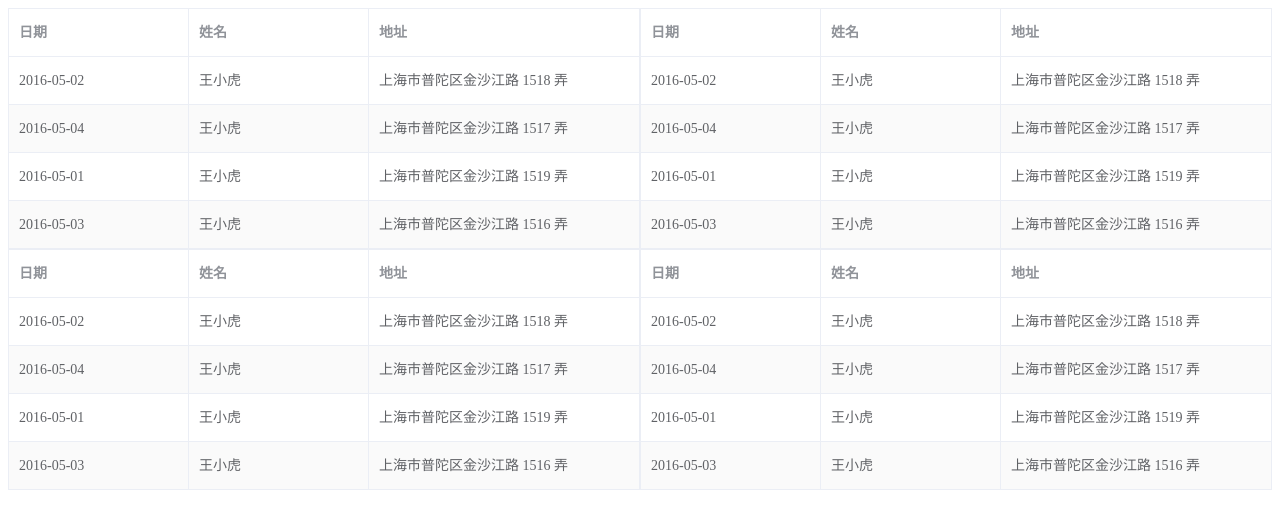
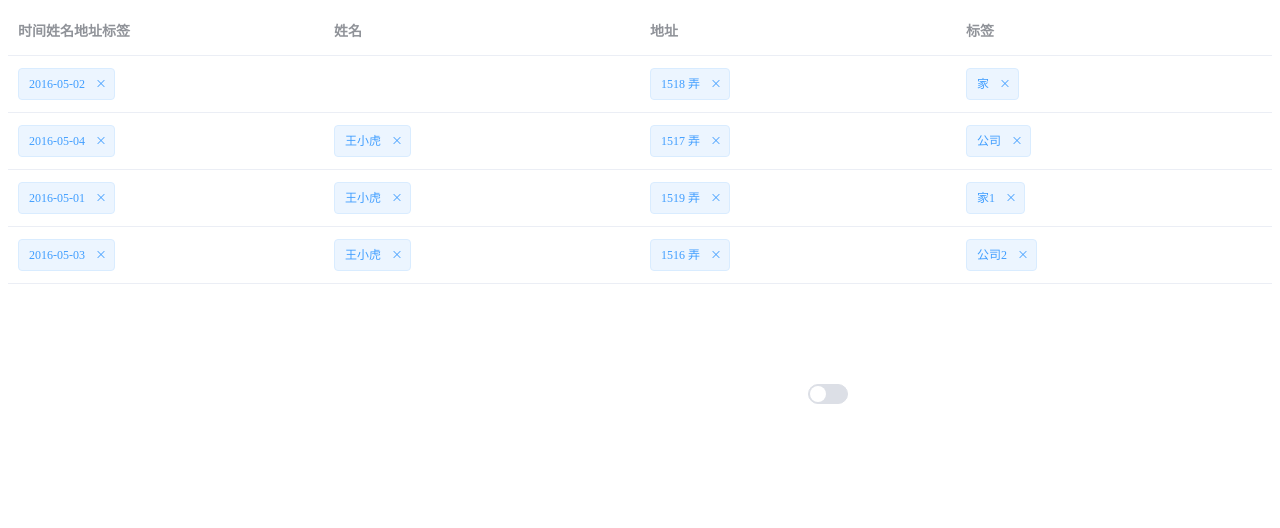
Before and after one commit to jutian88/vue-cli3, a Vue app: page /#/ in a window 1280 px wide. Shown: the top 528 px of the page. Built offline with nearby package versions, Linux system fonts and the light colour scheme.

Commit message:
重大变动： 1. 列表逻辑书写 2.element-ui

```diff
--- a/src/App.vue
+++ b/src/App.vue
@@ -7,7 +7,6 @@
         <router-view :key="$route.fullPath"></router-view>
       </div>
     </div>
-    <router-view/>
   </div>
 </template>
 
--- a/src/views/verify-list/index.vue
+++ b/src/views/verify-list/index.vue
@@ -1,6 +1,6 @@
 <template>
   <main class="main">
-    <left-table class="left-wrap" />
+<!--    <left-table class="left-wrap" />-->
     <right-table class="right-wrap" />
   </main>
 </template>
@@ -26,6 +26,6 @@ export default {
 }
 .left-wrap,
 .right-wrap {
-  width: 50%;
+  width: 100%;
 }
 </style>
--- a/src/views/verify-list/right-table.vue
+++ b/src/views/verify-list/right-table.vue
@@ -1,52 +1,149 @@
 <template>
+  <section>
     <el-table
+      ref="filterTable"
       :data="tableData"
-    border
-    stripe
-    style="width: 100%">
+    >
       <el-table-column
         prop="date"
-      label="日期"
-      width="180">
+        :label="labelData"
+      >
+        <template slot-scope="scope">
+          <el-tag
+            v-if="scope.row.date"
+            closable
+            disable-transitions
+            @close="handleClose('date', scope.row.date)"
+          >
+            {{scope.row.date}}
+          </el-tag>
+        </template>
       </el-table-column>
       <el-table-column
         prop="name"
         label="姓名"
-      width="180">
+      >
+        <template slot-scope="scope">
+          <el-tag
+            v-if="scope.row.name"
+            closable
+            disable-transitions
+            @close="handleClose('name',scope.row.name)"
+          >
+            {{scope.row.name}}
+          </el-tag>
+        </template>
       </el-table-column>
       <el-table-column
         prop="address"
-      label="地址">
+        label="地址"
+      >
+        <template slot-scope="scope">
+          <el-tag
+            v-if="scope.row.address"
+            closable
+            disable-transitions
+            @close="handleClose('address',scope.row.address)"
+          >
+            {{scope.row.address}}
+          </el-tag>
+        </template>
+      </el-table-column>
+      <el-table-column
+        prop="tag"
+        label="标签"
+      >
+        <template slot-scope="scope">
+          <el-tag
+            v-if="scope.row.tag"
+            closable
+            disable-transitions
+            @close="handleClose('tag', scope.row.tag)"
+          >
+            {{scope.row.tag}}
+          </el-tag>
+        </template>
       </el-table-column>
     </el-table>
+    <el-switch
+      :style="{marginTop: '100px', marginLeft: '800px'}"
+      v-model="isTrunOn"
+      active-color="#13ce66"
+    >
+    </el-switch>
+  </section>
 </template>
 
 <script>
 export default {
   data() {
     return {
+      labelData: ['时间', '姓名', '地址', '标签'],
       tableData: [
         {
           date: '2016-05-02',
-          name: '王小虎',
-          address: '上海市普陀区金沙江路 1518 弄'
+          name: '',
+          address: '1518 弄',
+          tag: '家'
         },
         {
           date: '2016-05-04',
           name: '王小虎',
-          address: '上海市普陀区金沙江路 1517 弄'
+          address: '1517 弄',
+          tag: '公司'
         },
         {
           date: '2016-05-01',
           name: '王小虎',
-          address: '上海市普陀区金沙江路 1519 弄'
+          address: '1519 弄',
+          tag: '家1'
         },
         {
           date: '2016-05-03',
           name: '王小虎',
-          address: '上海市普陀区金沙江路 1516 弄'
+          address: ' 1516 弄',
+          tag: '公司2'
         }
-      ]
+      ],
+      isTrunOn: false
+    }
+  },
+  watch: {
+    // 监听弹窗是否打开
+    isTrunOn(val) {
+      if (val) {
+        console.log('开始启动')
+        this.tableData.map((obj, index) => {
+          console.log(this.isTrunOn, index + '--index')
+          // console.log( Object.keys(obj)); //获取对象的属性名
+          // console.log( Object.values(obj)); // 获取对象的属性值
+          // 第一层判断
+          if (this.isTrunOn) {
+            console.log('进来1', index + '--index')
+            for (const name in obj) {
+              // 第二层判断
+              if (name == 'name' && this.isTrunOn) {
+                console.log('进来2', index + '--index', !obj[name])
+                // 第三层判断
+                if (!obj[name]) {
+                  console.log('进来3', index + '--index', obj, name + '-----暂停的重要参数')
+                  console.log('得出的行列--' + index + name)
+                  this.isTrunOn = false
+                  break
+                }
+              }
+            }
+          }
+        })
+      } else {
+        console.log('停止')
+      }
+    }
+  },
+  methods: {
+    handleClose(name, val) {
+      const changedTag = this.tableData.filter(elem => elem[name] == val)[0]
+      changedTag[name] = null
     }
   }
 }
```
Lines whose indentation alone changed are shown as unchanged.
